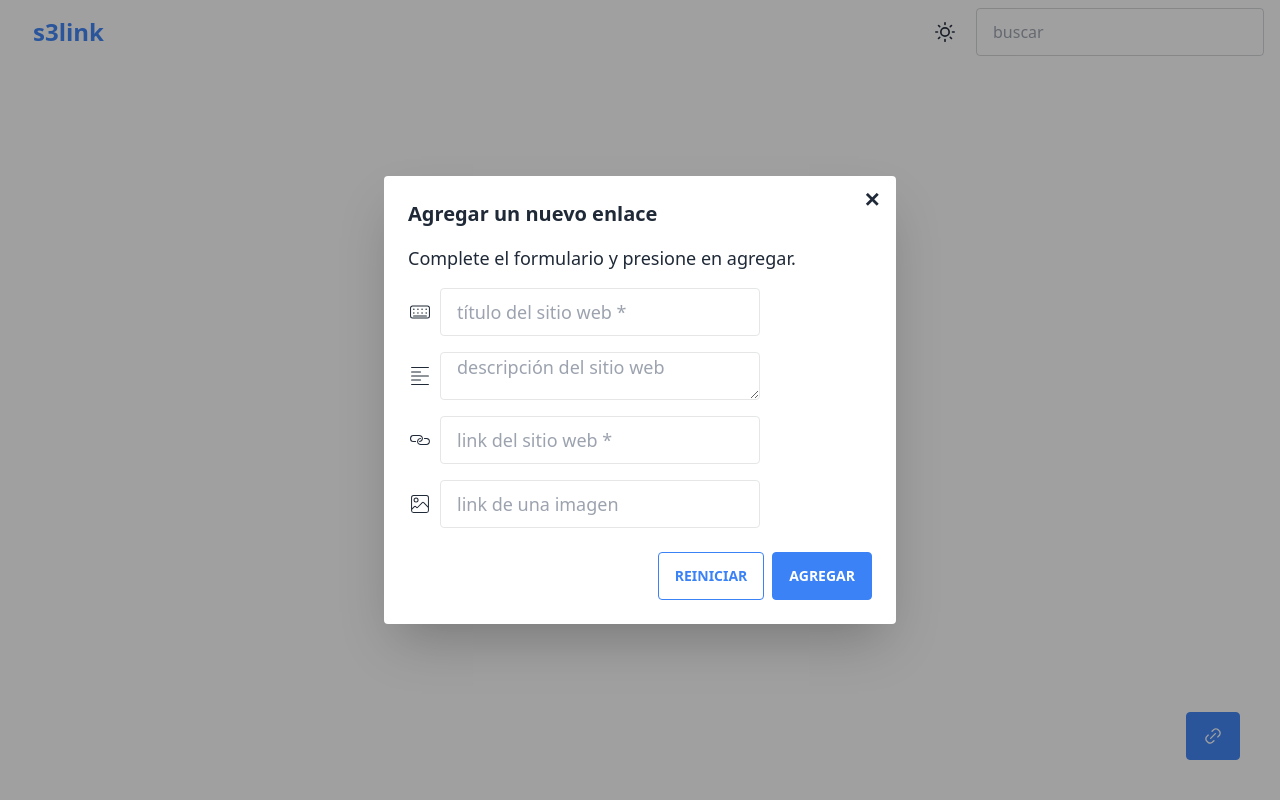
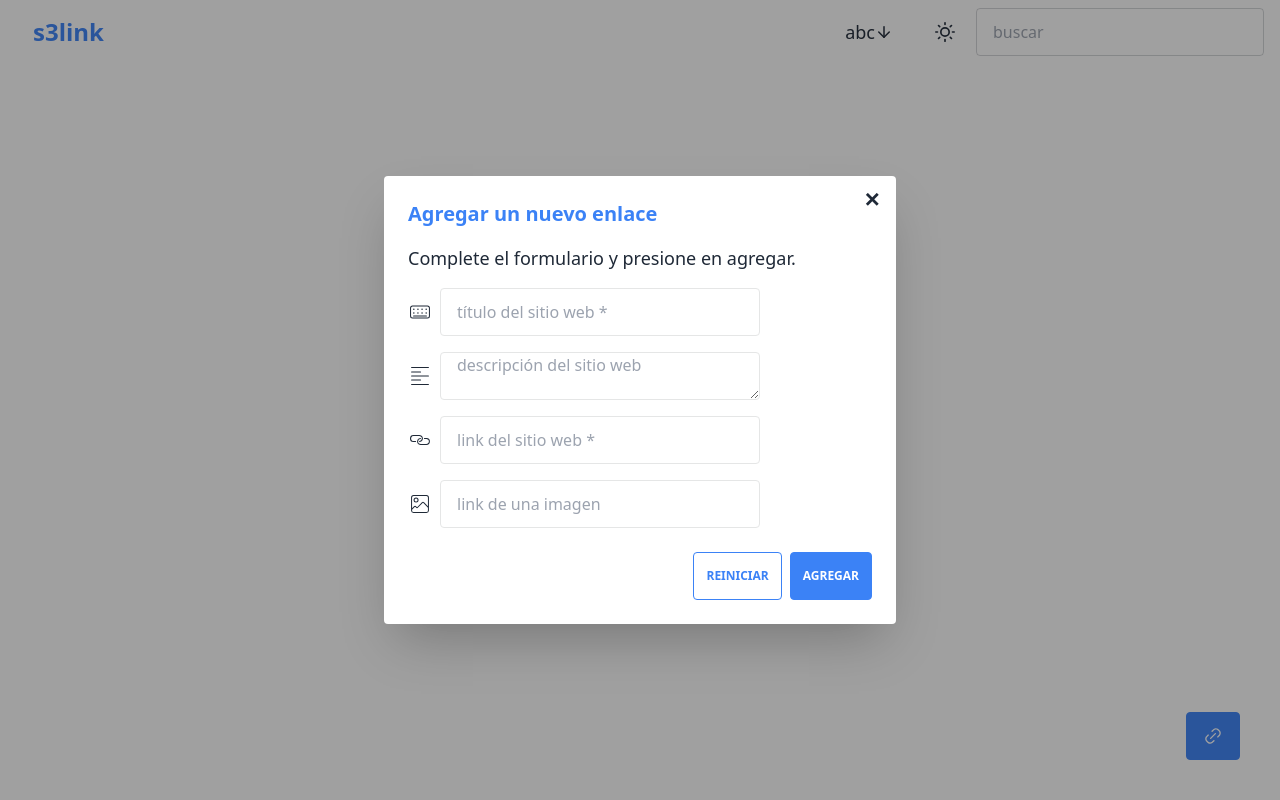
Before and after one commit to raulodev/simple-selink, a React (Vite) app: page / in a window 1280 px wide. Both pictures are taken after a click on the label 640 px from the left and 400 px from the top of the page. Shown: the top 800 px of the page. Built offline with nearby package versions, Linux system fonts and the light colour scheme.

Commit message:
[TODO] ordenar alfabéticamente

```diff
--- /dev/null
+++ b/src/ButtonAbc.jsx
@@ -0,0 +1,29 @@
+import { useState, useEffect } from "react";
+
+import { FiArrowDown, FiArrowUp } from "react-icons/fi";
+
+export function ButtonAbc({ className, runUpdate }) {
+  const [order, setOrder] = useState(false);
+  const data = JSON.parse(localStorage.getItem("s3link"));
+
+  function handlerClic() {
+    setOrder(order ? false : true);
+
+    if (order) {
+      localStorage.setItem("s3link", JSON.stringify(data.sort((a, b) => a.title.localeCompare(b.title))));
+    } else {
+      localStorage.setItem("s3link", JSON.stringify(data.sort((a, b) => b.title.localeCompare(a.title))));
+    }
+  }
+
+  useEffect(() => {
+    runUpdate();
+  }, [order]);
+
+  return (
+    <div onClick={handlerClic} className={className}>
+      abc
+      {order ? <FiArrowUp /> : <FiArrowDown />}
+    </div>
+  );
+}
--- a/src/Card.jsx
+++ b/src/Card.jsx
@@ -7,8 +7,8 @@ export function Card({ title, description, image, link }) {
   }
 
   return (
-    <div className=" transition-transform border-2 rounded h-min border-info sm:hover:shadow-lg sm:hover:-translate-y-2 w-80 md:w-96 card bg-base-100">
-      <div className="card-body">
+    <div className=" transition-transform  shadow-lg  rounded h-min sm:hover:shadow-xl sm:hover:-translate-y-2 w-80 md:w-96 card bg-base-100">
+      <div className="card-body p-4">
         <div className="flex items-center">
           <div className="avatar">
             <div className="ml-1 mr-4 w-14 h-14">
@@ -16,24 +16,24 @@ export function Card({ title, description, image, link }) {
             </div>
           </div>
           <div>
-            <h2 className="w-full break-words card-title text-primary">{title}</h2>
+            <h2 className="w-full break-words text-lg font-semibold md:card-title text-primary">{title}</h2>
           </div>
         </div>
-        <p className="text-lg break-words md:text-xl">{description}</p>
+        <p className="text-md break-words md:text-xl">{description}</p>
         <div className="justify-end card-actions">
           <div className="tooltip tooltip-bottom tooltip-primary" data-tip="Editar">
             <label onClick={() => editInfo(title)} htmlFor="edit-info-modal" className="rounded btn btn-ghost no-animation">
-              <RxPencil2 className="text-3xl" />
+              <RxPencil2 className="text-2xl md:text-3xl" />
             </label>
           </div>
           <div className="tooltip tooltip-bottom tooltip-primary" data-tip="Ocultar">
             <button className="rounded btn btn-ghost no-animation">
-              <RxEyeClosed className="text-3xl" />
+              <RxEyeClosed className="text-2xl md:text-3xl" />
             </button>
           </div>
           <a href={link} target="_blank" className="tooltip tooltip-bottom tooltip-primary" data-tip="Abrir">
             <button className="rounded btn btn-ghost no-animation">
-              <RxOpenInNewWindow className="text-3xl" />
+              <RxOpenInNewWindow className="text-2xl md:text-3xl" />
             </button>
           </a>
         </div>
--- a/src/Modal.jsx
+++ b/src/Modal.jsx
@@ -13,8 +13,8 @@ export function Modal({ runUpdate }) {
   let new_data = {};
 
   // clases para los input validos e inválidos
-  const inputValid = "w-full text-lg max-w-xs rounded input border-base-300";
-  const inputInValid = "w-full text-lg max-w-xs rounded input border-base-300 border-red-500";
+  const inputValid = "w-full md:text-md max-w-xs rounded input border-base-300";
+  const inputInValid = "w-full md:text-md max-w-xs rounded input border-base-300 border-red-500";
 
   function handlerClick(event) {
     // validando entrada del link
@@ -36,9 +36,9 @@ export function Modal({ runUpdate }) {
 
     if (title != null && title != "" && link != null && link != "") {
       new_data = {
-        title: title,
-        description: description,
-        link: link,
+        title: title.trim(),
+        description: description.trim(),
+        link: link.trim(),
         image: linkimage.trim().includes("http") ? linkimage : interImage,
       };
 
@@ -100,8 +100,8 @@ export function Modal({ runUpdate }) {
           <label htmlFor="modal" className="text-xl absolute rounded btn btn-sm btn-circle btn-ghost right-2 top-2">
             ✕
           </label>
-          <h3 className="text-xl font-bold">Agregar un nuevo enlace</h3>
-          <p className="py-4 text-lg">Complete el formulario y presione en agregar.</p>
+          <h3 className="text-lg md:text-xl text-primary font-bold">Agregar un nuevo enlace</h3>
+          <p className="py-4 md:text-lg">Complete el formulario y presione en agregar.</p>
 
           <div className="grid gap-4">
             <div className="flex items-center gap-2 tooltip tooltip-top tooltip-primary" data-tip="Título del sitio web">
@@ -162,7 +162,7 @@ export function Modal({ runUpdate }) {
             </div>
           </div>
           <div className="modal-action">
-            <label onClick={handlerResetInput} htmlFor="modal" className="uppercase rounded btn btn-outline btn-primary no-animation">
+            <label onClick={handlerResetInput} htmlFor="modal" className="uppercase rounded btn btn-outline text-xs p-3 btn-primary no-animation">
               Reiniciar
             </label>
             <label
@@ -170,7 +170,7 @@ export function Modal({ runUpdate }) {
                 handlerClick(event);
               }}
               htmlFor="modal"
-              className="uppercase rounded btn btn-primary no-animation"
+              className="uppercase rounded btn btn-primary text-xs p-3 no-animation"
             >
               Agregar
             </label>
--- a/src/NavBar.jsx
+++ b/src/NavBar.jsx
@@ -1,6 +1,7 @@
 import { useState, useEffect } from "react";
-import { FiSearch, FiLink } from "react-icons/fi";
+import { FiSearch } from "react-icons/fi";
 import { ToggleThemeButton } from "./ToggleThemeButton";
+import { ButtonAbc } from "./ButtonAbc";
 
 export function NavBar({ runUpdate }) {
   // Mostrar o ocultar el input en pantallas móviles
@@ -48,40 +49,34 @@ export function NavBar({ runUpdate }) {
       </div>
       <div className="justify-end flex-1 sm:flex-none">
         <div className="flex">
-          {/* Ocultar botones de cambiar el tema si show es true */}
-          {show == false && (
+          {show ? (
             <>
+              <ButtonAbc runUpdate={runUpdate} className="hidden md:flex mx-1 text-lg font-normal normal-case rounded btn btn-ghost no-animation" />
+
+              <div>
+                <ToggleThemeButton className="hidden mx-1 text-xl normal-case rounded md:flex btn btn-ghost no-animation" />
+              </div>
+            </>
+          ) : (
+            <>
+              <ButtonAbc runUpdate={runUpdate} className="mx-1 text-lg font-normal normal-case rounded btn btn-ghost no-animation" />
+
               <div>
                 <ToggleThemeButton className="mx-1 text-xl normal-case rounded btn btn-ghost no-animation" />
               </div>
             </>
           )}
-          {/* Mostralos si show es true y la pantalla es md  */}
-          {show && (
-            <>
-              <div>
-                <label htmlFor="modal" className="hidden text-xl normal-case rounded md:flex btn btn-ghost no-animation">
-                  <FiLink className="" />
-                </label>
-              </div>
-              <div>
-                <ToggleThemeButton className="hidden mx-1 text-xl normal-case rounded md:flex btn btn-ghost no-animation" />
-              </div>
-            </>
-          )}
+
           <div className="w-full gap-2">
             <div className="flex form-control">
-              {/* Mostrar si show es true*/}
-              {show && (
+              {show ? (
                 <div className="flex">
                   <button onClick={handlerClick} className="mx-1 text-xl normal-case rounded md:hidden btn btn-ghost no-animation">
                     <FiSearch />
                   </button>
                   <input onChange={search} type="text" placeholder="buscar" className="w-full bg-transparent rounded input input-bordered " />
                 </div>
-              )}
-              {/* Mostrar si show es false */}
-              {show == false && (
+              ) : (
                 <>
                   <button onClick={handlerClick} className="mx-1 text-xl normal-case rounded w-min sm:hidden btn btn-ghost no-animation">
                     <FiSearch />
```
Also changed, not shown: 1 other file (tests, documents, lock files or other folders).
